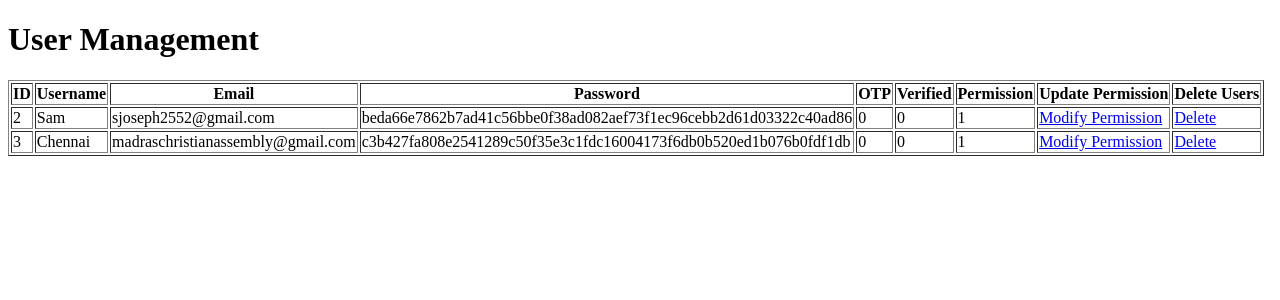
After one commit to Samuel-2552/Songs-of-Overcomers, a Flask app: page /admin_dashboard in a window 1280 px wide. The commit adds this page. Shown: the top 300 px of the page. Run offline with Flask 3, Linux system fonts and the light colour scheme; a user stored in the database is signed in; data comes from the database, SQL or seed files in the repository; both versions use the stored data as it was after the commit.

Commit message:
updated edit settings with permission
delete users option also added

```diff
--- a/server.py
+++ b/server.py
@@ -157,15 +157,27 @@ def download_log():
 
 @app.route('/')
 def home():
+    conn = sqlite3.connect(DATABASE)
     if 'username' in session:
         login = True
         user = session['username']
+        cursor1 = conn.cursor()
+        cursor1.execute('SELECT permission FROM users where username = ?', (user,))
+        permission = cursor1.fetchone()
+        permission = permission[0]
+
     else:
         login = False
         user=""
+        permission = 0
 
-    conn = sqlite3.connect(DATABASE)
+
+
     cursor = conn.cursor()
+
+
+
+
     # Execute a query to select data from the 'songs' table
     cursor.execute('SELECT id, title, search_title, search_lyrics FROM songs')
     # Fetch all rows with the specified columns
@@ -174,7 +186,59 @@ def home():
     # print(rows)
     conn.close()
 
-    return render_template("home.html", login=login, user=user, rows=rows)
+    return render_template("home.html", login=login, user=user, rows=rows, permission = permission)
+
+@app.route('/admin_dashboard')
+def admin_dashboard():
+    if 'username' not in session and session['username'] != "Sam":
+        return "Not Authorized"
+
+
+
+    conn = sqlite3.connect(DATABASE)
+    cursor = conn.cursor()
+
+    cursor.execute('SELECT * from users')
+    rows = cursor.fetchall()
+
+    conn.close()
+
+    return render_template("admin_dashboard.html", users=rows)
+
+@app.route('/modify_user/<int:user_id>')
+def modify_user(user_id):
+    if 'username' not in session and session['username'] != "Sam":
+        return "Not Authorized"
+
+    # Fetch user data by user_id and perform modification logic here
+    conn = sqlite3.connect(DATABASE)
+    cursor = conn.cursor()
+
+    # For instance, you might want to update user permissions
+    cursor.execute('UPDATE users SET permission = 1 WHERE id = ?', (user_id,))
+    conn.commit()
+
+    conn.close()
+
+    return redirect(url_for('admin_dashboard'))
+
+@app.route('/delete_user/<int:user_id>')
+def delete_user(user_id):
+    if 'username' not in session and session['username'] != "Sam":
+        return "Not Authorized"
+
+
+
+    # Logic to delete user
+    conn = sqlite3.connect(DATABASE)
+    cursor = conn.cursor()
+
+    cursor.execute('DELETE FROM users WHERE id = ?', (user_id,))
+    conn.commit()
+
+    conn.close()
+
+    return redirect(url_for('admin_dashboard'))
 
 
 @app.route('/get_lyrics', methods=['POST'])
@@ -338,6 +402,8 @@ def login():
 @app.route('/dashboard')
 def dashboard():
     if 'username' in session:
+        if session['username'] == "Sam":
+            return redirect('/admin_dashboard')
         return render_template("dashboard.html", user_name= session['username'])
     return render_template('login.html', error_message="Kindly Login to access your dashboard!", error_color='red')
 
--- /dev/null
+++ b/templates/admin_dashboard.html
@@ -0,0 +1,35 @@
+<!DOCTYPE html>
+<html>
+<head>
+    <title>Admin Dashboard</title>
+</head>
+<body>
+    <h1>User Management</h1>
+    <table border="1">
+        <tr>
+            <th>ID</th>
+            <th>Username</th>
+            <th>Email</th>
+            <th>Password</th>
+            <th>OTP</th>
+            <th>Verified</th>
+            <th>Permission</th>
+            <th>Update Permission</th>
+            <th>Delete Users</th> <!-- New column for Delete action -->
+        </tr>
+        {% for user in users %}
+        <tr>
+            <td>{{ user[0] }}</td>
+            <td>{{ user[1] }}</td>
+            <td>{{ user[2] }}</td>
+            <td>{{ user[3] }}</td>
+            <td>{{ user[4] }}</td>
+            <td>{{ user[5] }}</td>
+            <td>{{ user[6] }}</td>
+            <td><a href="{{ url_for('modify_user', user_id=user[0]) }}">Modify Permission</a></td>
+            <td><a href="{{ url_for('delete_user', user_id=user[0]) }}" onclick="return confirm('Are you sure you want to delete this user?')">Delete</a></td>
+        </tr>
+        {% endfor %}
+    </table>
+</body>
+</html>
--- a/templates/edit_song.html
+++ b/templates/edit_song.html
@@ -39,7 +39,7 @@
             </div>
             <div class="form-group">
                 <label for="youtube_link">Youtube Link</label>
-                <input type="text" class="form-control" id="verseOrder" name="youtube_link" placeholder="Optional || Embed Link here!">
+                <input type="text" class="form-control" id="youtube_link" name="youtube_link" placeholder="Optional || Embed Link here!">
             </div>
 
             <!-- Flask templating to set default values -->
@@ -59,8 +59,8 @@
                     transliterationLyrics.value = `{{transliteration_lyrics | safe}}`;
                     const lyrics = document.getElementById('lyrics');
                     lyrics.value = `{{lyrics | safe}}`;
-                    const verseOrder = document.getElementById('youtube_link')
-                    verseOrder.value = "{{link}}";
+                    const youtube_link = document.getElementById('youtube_link')
+                    youtube_link.value = "{{link}}";
 
                 });
             </script>
```
Also changed, not shown: templates/home.html (+34 -26 lines), oilnwine.db.
